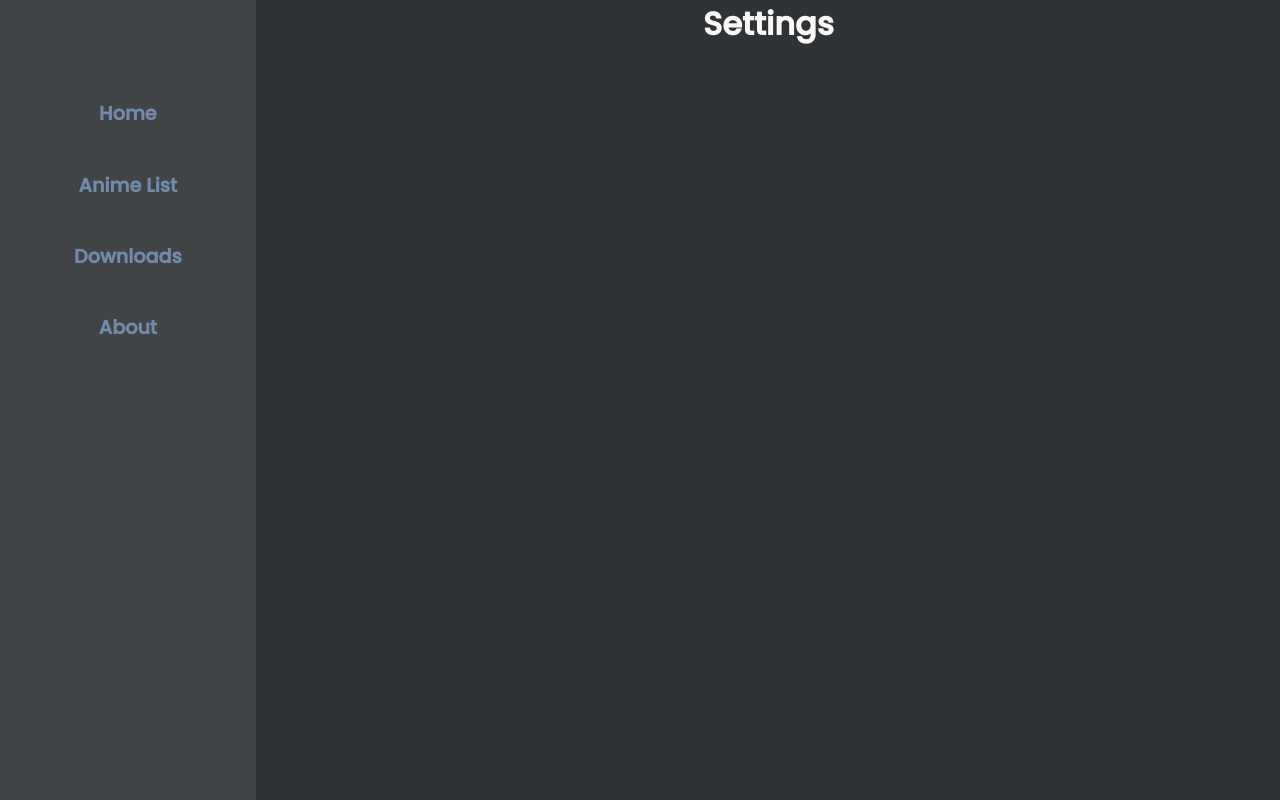
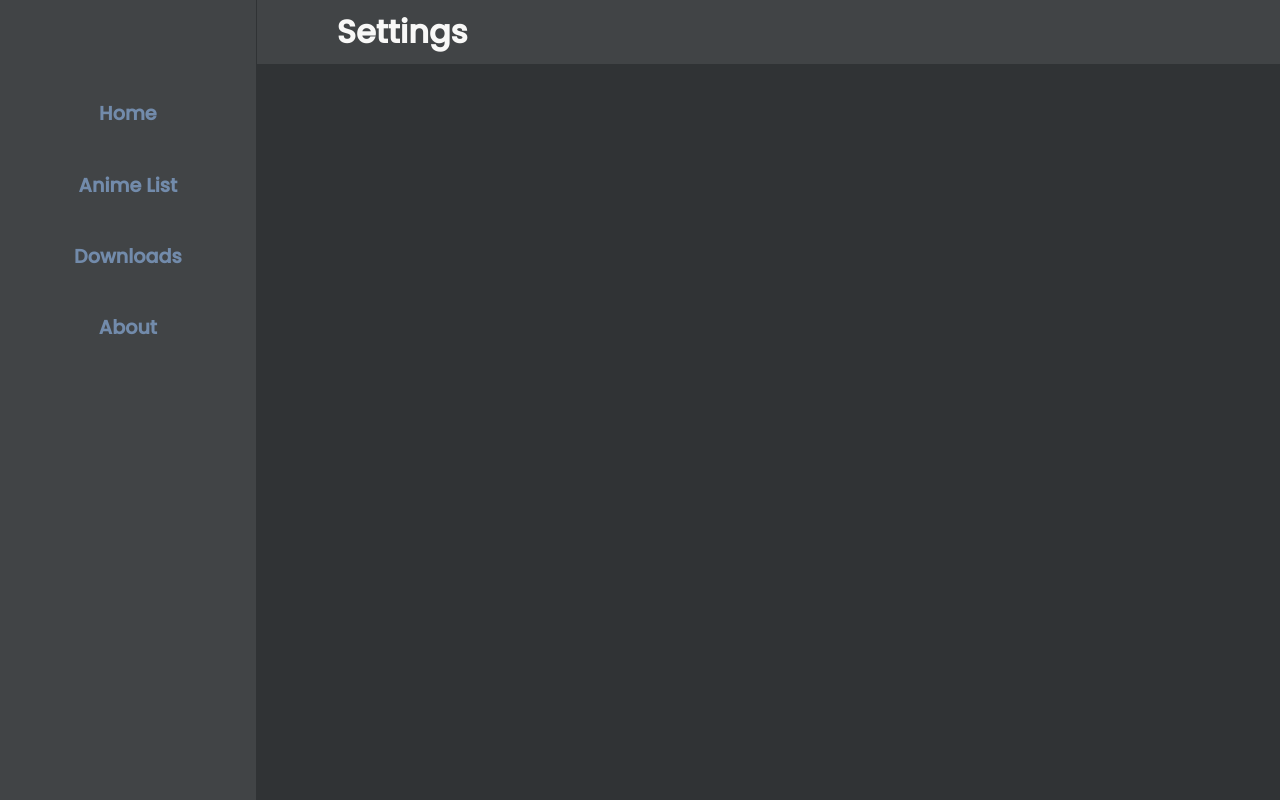
Before and after one commit to NemoDacremont/anime-download-gui, a Vue app in the folder client/: page /settings in a window 1280 px wide. Built offline with nearby package versions, Linux system fonts and the light colour scheme.

Commit message:
Update Settings.vue

```diff
--- a/client/src/views/Settings.vue
+++ b/client/src/views/Settings.vue
@@ -1,6 +1,12 @@
 <template>
 	<div class="settings">
-		<h1>Settings</h1>
+		<div class="headers">
+			<h1>Settings</h1>
+		</div>
+
+
+
+
 	</div>
 </template>
 
@@ -14,6 +20,11 @@ export default defineComponent({
 
 <style scoped>
 
-
-
+.headers {
+	height: 8vh;
+	padding: 0 5em;
+	display: flex;
+	background-color: var(--nav-background-color);
+	align-items: center;
+}
 </style>
```
